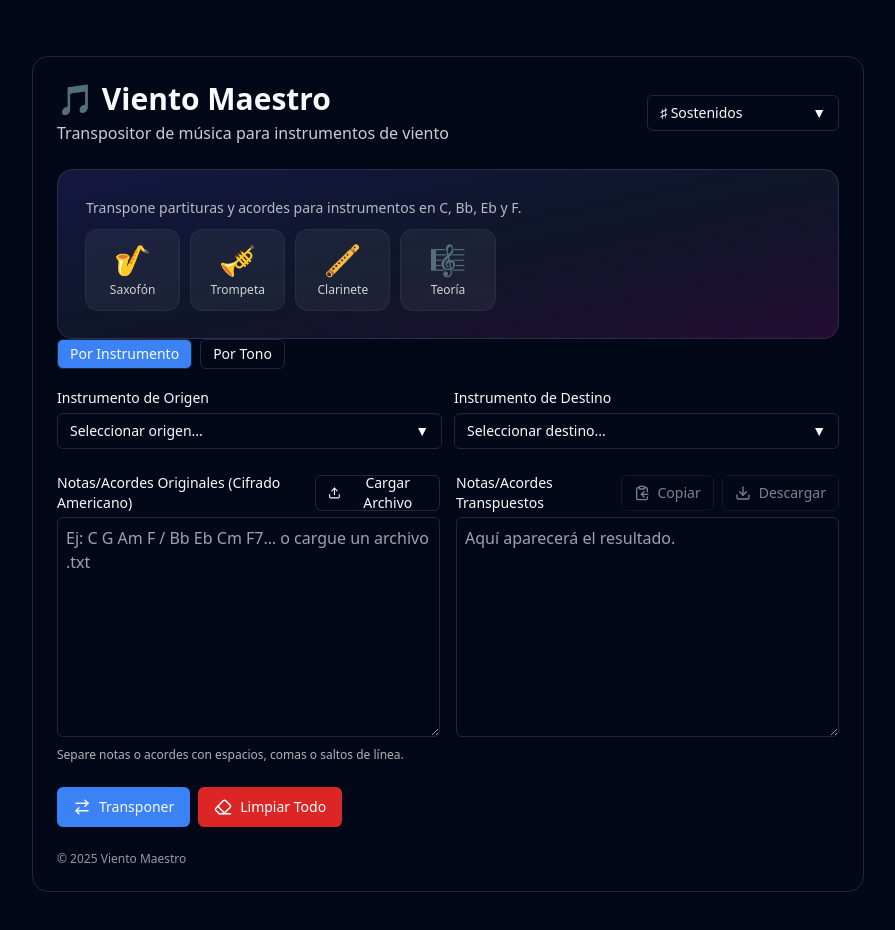
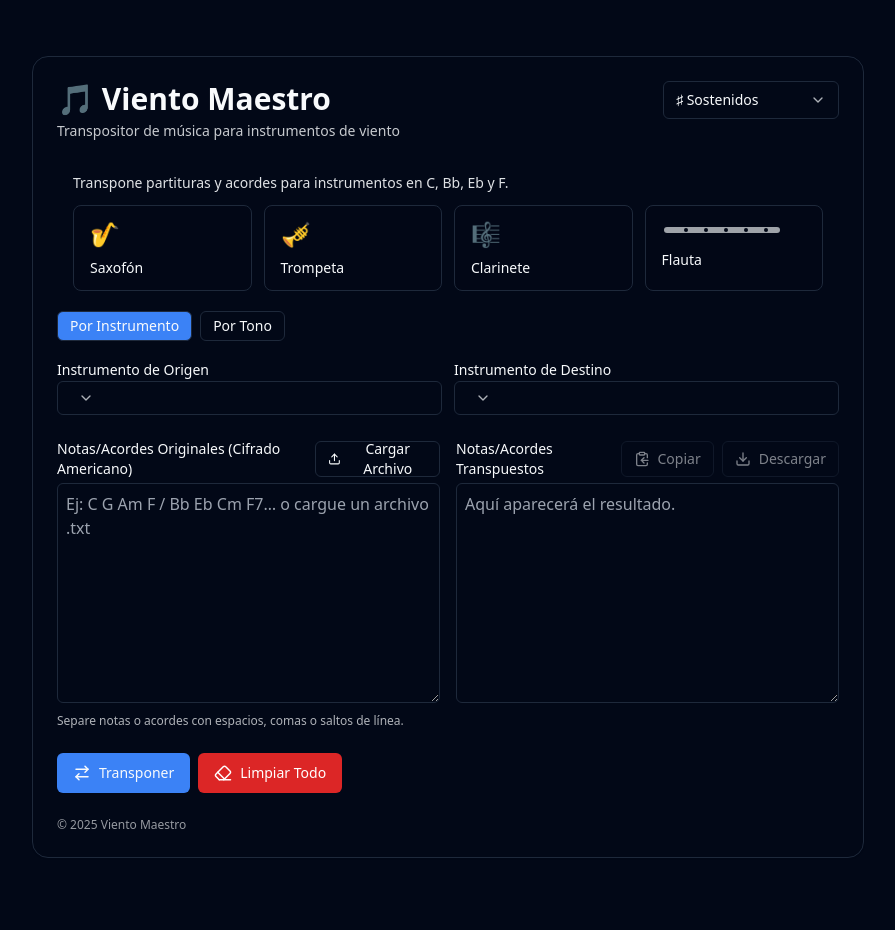
Before and after one commit to chgonzaster-stack/vientomaestro, a Next.js app: page / in a window 1280 px wide. Shown: the top 930 px of the page, without its empty margins (192-1087 px from the left). Built offline with nearby package versions, Linux system fonts and the light colour scheme.

Commit message:
UI: agrega icono de Flauta y arregla dropdown de Select con popper+portal+z-index

```diff
--- a/app/page.tsx
+++ b/app/page.tsx
@@ -1,3 +1,4 @@
+// app/page.tsx
 'use client';
 
 import { useEffect, useRef, useState } from 'react';
@@ -9,7 +10,6 @@ import {
   concertKeys,
   type ConcertKey,
 } from '@/constants/instruments';
-
 import { transposeLine, type Notation } from '@/lib/transposition';
 
 import { Card, CardContent, CardHeader } from '@/components/ui/card';
@@ -18,7 +18,7 @@ import { Textarea } from '@/components/ui/textarea';
 import { Tabs, TabsContent, TabsList, TabsTrigger } from '@/components/ui/tabs';
 import { useToast } from '@/components/ui/toast';
 
-// Select (Radix/Shadcn)
+// Select (Radix + shadcn) – versión mejorada
 import {
   Select,
   SelectTrigger,
@@ -26,9 +26,6 @@ import {
   SelectContent,
   SelectItem,
 } from '@/components/ui/select';
-
-// Banner con instrumentos (si no lo estás usando, puedes borrar esta línea y el <Hero />)
-import Hero from '@/components/hero';
 
 const tabs = ['instrumento', 'tono'] as const;
 type Tab = (typeof tabs)[number];
@@ -44,7 +41,7 @@ export default function TransposerPage() {
   const [originKey, setOriginKey] = useState<ConcertKey | null>(null);
   const [targetKey, setTargetKey] = useState<ConcertKey | null>(null);
 
-  // Entrada / Salida
+  // Entrada/Salida
   const [inputText, setInputText] = useState('');
   const [outputText, setOutputText] = useState('');
 
@@ -52,7 +49,7 @@ export default function TransposerPage() {
   const [isLoading, setIsLoading] = useState(false);
   const [year, setYear] = useState<number | null>(null);
 
-  // Notación: ♯/♭/auto
+  // Notación
   const [notation, setNotation] = useState<Notation>('sharps');
 
   const fileInputRef = useRef<HTMLInputElement | null>(null);
@@ -60,12 +57,10 @@ export default function TransposerPage() {
 
   useEffect(() => setYear(new Date().getFullYear()), []);
 
-  /** Abrir picker de archivo */
   function handleFilePick() {
     fileInputRef.current?.click();
   }
 
-  /** Leer archivo .txt */
   async function onFileChange(e: React.ChangeEvent<HTMLInputElement>) {
     const file = e.target.files?.[0];
     if (!file) return;
@@ -82,7 +77,6 @@ export default function TransposerPage() {
     toast({ title: 'Archivo cargado' });
   }
 
-  /** Ejecutar transposición */
   function doTranspose() {
     setIsLoading(true);
     try {
@@ -124,7 +118,6 @@ export default function TransposerPage() {
     }
   }
 
-  /** Copiar salida */
   async function copyOut() {
     try {
       await navigator.clipboard.writeText(outputText);
@@ -134,10 +127,10 @@ export default function TransposerPage() {
     }
   }
 
-  /** Descargar salida */
   function downloadOut() {
     if (!outputText) return;
-    const name = prompt('Nombre del archivo .txt', 'transpuesto.txt') || 'transpuesto.txt';
+    const name =
+      prompt('Nombre del archivo .txt', 'transpuesto.txt') || 'transpuesto.txt';
 
     const blob = new Blob([outputText], { type: 'text/plain;charset=utf-8' });
     const url = URL.createObjectURL(blob);
@@ -152,7 +145,6 @@ export default function TransposerPage() {
     toast({ title: 'Descargado' });
   }
 
-  /** Limpiar todo */
   function clearAll() {
     setTab('instrumento');
     setOriginInstrument(null);
@@ -166,28 +158,26 @@ export default function TransposerPage() {
 
   return (
     <main className="mx-auto max-w-4xl p-4 md:p-8">
-      <Card className="mx-auto my-6">
-        {/* Cabecera SEO friendly */}
-        <CardHeader className="pb-4">
-          <div className="flex flex-col items-start justify-between gap-3 sm:flex-row sm:items-center">
+      <Card className="mx-auto my-6 overflow-visible">
+        <CardHeader>
+          <div className="flex items-start justify-between gap-3">
             <div>
-              <h1 className="text-3xl font-semibold">🎵 Viento Maestro</h1>
-              <h2 className="mt-1 text-base text-white/80">
+              <h1 className="text-3xl font-semibold flex items-center gap-2">
+                🎵 Viento Maestro
+              </h1>
+              {/* SEO: palabra clave como H2 */}
+              <h2 className="mt-1 text-sm opacity-80">
                 Transpositor de música para instrumentos de viento
               </h2>
             </div>
 
             {/* Selector de notación a la derecha */}
-            <div className="w-48">
+            <div className="w-44">
               <Select value={notation} onValueChange={(v) => setNotation(v as Notation)}>
                 <SelectTrigger>
                   <SelectValue placeholder="Notación" />
                 </SelectTrigger>
-                <SelectContent
-                  position="popper"
-                  sideOffset={4}
-                  className="z-[60] max-h-64 overflow-auto"
-                >
+                <SelectContent position="popper" sideOffset={8} align="start" className="z-[9999]">
                   <SelectItem value="sharps">♯ Sostenidos</SelectItem>
                   <SelectItem value="flats">♭ Bemoles</SelectItem>
                   <SelectItem value="auto">Auto (según destino)</SelectItem>
@@ -195,15 +185,53 @@ export default function TransposerPage() {
               </Select>
             </div>
           </div>
+
+          {/* HERO – tarjetas con iconos (agregamos “Flauta”) */}
+          <div className="mt-5 rounded-xl bg-muted/30 px-4 py-3">
+            <p className="text-sm opacity-90 mb-3">
+              Transpone partituras y acordes para instrumentos en C, Bb, Eb y F.
+            </p>
+
+            <div className="grid grid-cols-2 gap-3 sm:grid-cols-4">
+              {/* Saxofón */}
+              <div className="rounded-lg bg-background/60 border px-4 py-3">
+                <div className="text-2xl">🎷</div>
+                <div className="mt-2 text-sm font-medium">Saxofón</div>
+              </div>
+
+              {/* Trompeta */}
+              <div className="rounded-lg bg-background/60 border px-4 py-3">
+                <div className="text-2xl">🎺</div>
+                <div className="mt-2 text-sm font-medium">Trompeta</div>
+              </div>
+
+              {/* Clarinete */}
+              <div className="rounded-lg bg-background/60 border px-4 py-3">
+                <div className="text-2xl">🎼</div>
+                <div className="mt-2 text-sm font-medium">Clarinete</div>
+              </div>
+
+              {/* Flauta – SVG simple */}
+              <div className="rounded-lg bg-background/60 border px-4 py-3">
+                <svg
+                  viewBox="0 0 120 24"
+                  className="h-6 w-[120px] text-foreground/80"
+                  aria-label="Flauta"
+                >
+                  <rect x="2" y="9" width="116" height="6" rx="3" className="fill-current opacity-80" />
+                  <circle cx="24" cy="12" r="2" className="fill-background" />
+                  <circle cx="44" cy="12" r="2" className="fill-background" />
+                  <circle cx="64" cy="12" r="2" className="fill-background" />
+                  <circle cx="84" cy="12" r="2" className="fill-background" />
+                  <circle cx="104" cy="12" r="2" className="fill-background" />
+                </svg>
+                <div className="mt-2 text-sm font-medium">Flauta</div>
+              </div>
+            </div>
+          </div>
         </CardHeader>
 
-        {/* Banner con instrumentos (opcional) */}
-        <div className="px-6">
-          <Hero />
-        </div>
-
-        <CardContent>
-          {/* Tabs */}
+        <CardContent className="overflow-visible">
           <Tabs value={tab} onValueChange={(v) => setTab(v as Tab)}>
             <TabsList>
               <TabsTrigger value="instrumento">Por Instrumento</TabsTrigger>
@@ -214,23 +242,20 @@ export default function TransposerPage() {
             <TabsContent value="instrumento">
               <div className="mt-4">
                 <div className="grid gap-3 md:grid-cols-2">
-                  <div>
+                  <div className="relative z-20 overflow-visible">
                     <label className="text-sm font-medium">Instrumento de Origen</label>
                     <Select
                       value={originInstrument?.value ?? ''}
                       onValueChange={(v) =>
-                        setOriginInstrument(
-                          INSTRUMENTS_DATA.find((i) => i.value === v) ?? null,
-                        )
+                        setOriginInstrument(INSTRUMENTS_DATA.find((i) => i.value === v) ?? null)
                       }
                     >
-                      <SelectTrigger className="mt-1">
-                        <SelectValue placeholder="Seleccionar origen..." />
-                      </SelectTrigger>
+                      <SelectTrigger />
                       <SelectContent
                         position="popper"
-                        sideOffset={4}
-                        className="z-[60] max-h-64 overflow-auto"
+                        sideOffset={8}
+                        align="start"
+                        className="z-[9999]"
                       >
                         {INSTRUMENTS_DATA.map((i) => (
                           <SelectItem key={i.value} value={i.value}>
@@ -241,23 +266,20 @@ export default function TransposerPage() {
                     </Select>
                   </div>
 
-                  <div>
+                  <div className="relative z-20 overflow-visible">
                     <label className="text-sm font-medium">Instrumento de Destino</label>
                     <Select
                       value={targetInstrument?.value ?? ''}
                       onValueChange={(v) =>
-                        setTargetInstrument(
-                          INSTRUMENTS_DATA.find((i) => i.value === v) ?? null,
-                        )
+                        setTargetInstrument(INSTRUMENTS_DATA.find((i) => i.value === v) ?? null)
                       }
                     >
-                      <SelectTrigger className="mt-1">
-                        <SelectValue placeholder="Seleccionar destino..." />
-                      </SelectTrigger>
+                      <SelectTrigger />
                       <SelectContent
                         position="popper"
-                        sideOffset={4}
-                        className="z-[60] max-h-64 overflow-auto"
+                        sideOffset={8}
+                        align="start"
+                        className="z-[9999]"
                       >
                         {INSTRUMENTS_DATA.map((i) => (
                           <SelectItem key={i.value} value={i.value}>
@@ -275,7 +297,7 @@ export default function TransposerPage() {
             <TabsContent value="tono">
               <div className="mt-4">
                 <div className="grid gap-3 md:grid-cols-2">
-                  <div>
+                  <div className="relative z-20 overflow-visible">
                     <label className="text-sm font-medium">Tono Original</label>
                     <Select
                       value={originKey?.name ?? ''}
@@ -283,13 +305,12 @@ export default function TransposerPage() {
                         setOriginKey(concertKeys.find((k) => k.name === v) ?? null)
                       }
                     >
-                      <SelectTrigger className="mt-1">
-                        <SelectValue placeholder="Seleccionar tono..." />
-                      </SelectTrigger>
+                      <SelectTrigger />
                       <SelectContent
                         position="popper"
-                        sideOffset={4}
-                        className="z-[60] max-h-64 overflow-auto"
+                        sideOffset={8}
+                        align="start"
+                        className="z-[9999]"
                       >
                         {concertKeys.map((k) => (
                           <SelectItem key={k.name} value={k.name}>
@@ -300,7 +321,7 @@ export default function TransposerPage() {
                     </Select>
                   </div>
 
-                  <div>
+                  <div className="relative z-20 overflow-visible">
                     <label className="text-sm font-medium">Tono Deseado</label>
                     <Select
                       value={targetKey?.name ?? ''}
@@ -308,13 +329,12 @@ export default function TransposerPage() {
                         setTargetKey(concertKeys.find((k) => k.name === v) ?? null)
                       }
                     >
-                      <SelectTrigger className="mt-1">
-                        <SelectValue placeholder="Seleccionar tono..." />
-                      </SelectTrigger>
+                      <SelectTrigger />
                       <SelectContent
                         position="popper"
-                        sideOffset={4}
-                        className="z-[60] max-h-64 overflow-auto"
+                        sideOffset={8}
+                        align="start"
+                        className="z-[9999]"
                       >
                         {concertKeys.map((k) => (
                           <SelectItem key={k.name} value={k.name}>
@@ -330,10 +350,10 @@ export default function TransposerPage() {
           </Tabs>
 
           {/* Entrada / salida */}
-          <div className="mt-6 grid gap-4 md:grid-cols-2">
+          <div className="grid gap-4 md:grid-cols-2 mt-6">
             {/* Entrada */}
             <div>
-              <div className="mb-1 flex items-center justify-between">
+              <div className="flex items-center justify-between mb-1">
                 <label className="text-sm font-medium">
                   Notas/Acordes Originales (Cifrado Americano)
                 </label>
@@ -364,8 +384,10 @@ export default function TransposerPage() {
 
             {/* Salida */}
             <div>
-              <div className="mb-1 flex items-center justify-between">
-                <label className="text-sm font-medium">Notas/Acordes Transpuestos</label>
+              <div className="flex items-center justify-between mb-1">
+                <label className="text-sm font-medium">
+                  Notas/Acordes Transpuestos
+                </label>
                 <div className="flex gap-2">
                   <Button variant="outline" size="sm" disabled={!outputText} onClick={copyOut}>
                     <ClipboardCopy size={16} /> Copiar
--- a/src/components/ui/select.tsx
+++ b/src/components/ui/select.tsx
@@ -1,71 +1,103 @@
+// src/components/ui/select.tsx
 'use client';
 
 import * as React from 'react';
-import * as SelectPrimitive from '@radix-ui/react-select';
+import * as RadixSelect from '@radix-ui/react-select';
+import { Check, ChevronDown } from 'lucide-react';
 import { cn } from '@/lib/utils';
 
-const Select = SelectPrimitive.Root;
-const SelectGroup = SelectPrimitive.Group;
+export const Select = RadixSelect.Root;
+export const SelectValue = RadixSelect.Value;
 
-const SelectValue = SelectPrimitive.Value;
-
-const SelectTrigger = React.forwardRef<
-  React.ElementRef<typeof SelectPrimitive.Trigger>,
-  React.ComponentPropsWithoutRef<typeof SelectPrimitive.Trigger>
->(({ className, children, ...props }, ref) => (
-  <SelectPrimitive.Trigger
-    ref={ref}
+export function SelectTrigger({
+  className,
+  children,
+  ...props
+}: React.ComponentPropsWithoutRef<typeof RadixSelect.Trigger>) {
+  return (
+    <RadixSelect.Trigger
+      {...props}
       className={cn(
-      "flex h-9 w-full items-center justify-between rounded-md border border-input bg-background px-3 py-2 text-sm ring-offset-background placeholder:text-muted-foreground focus:outline-none focus:ring-2 focus:ring-ring focus:ring-offset-2 disabled:cursor-not-allowed disabled:opacity-50",
+        'inline-flex w-full items-center justify-between rounded-md border bg-background px-3 py-2 text-sm',
+        'outline-none ring-0 focus-visible:ring-2 focus-visible:ring-primary/40',
         className
       )}
-    {...props}
     >
       {children}
-    <SelectPrimitive.Icon />
-  </SelectPrimitive.Trigger>
-));
-SelectTrigger.displayName = SelectPrimitive.Trigger.displayName;
+      <RadixSelect.Icon className="ml-2">
+        <ChevronDown className="h-4 w-4 opacity-70" />
+      </RadixSelect.Icon>
+    </RadixSelect.Trigger>
+  );
+}
 
-const SelectContent = React.forwardRef<
-  React.ElementRef<typeof SelectPrimitive.Content>,
-  React.ComponentPropsWithoutRef<typeof SelectPrimitive.Content>
->(({ className, children, position = "popper", ...props }, ref) => (
-  <SelectPrimitive.Portal>
-    <SelectPrimitive.Content
-      ref={ref}
+/**
+ * Content flotante con Popper + Portal.
+ * Usa ancho del trigger y z-index alto para evitar recortes.
+ */
+export function SelectContent({
+  className,
+  children,
+  position = 'popper',
+  sideOffset = 8,
+  align = 'start',
+  ...props
+}: Omit<
+  React.ComponentPropsWithoutRef<typeof RadixSelect.Content>,
+  'position'
+> & {
+  position?: 'item-aligned' | 'popper';
+  sideOffset?: number;
+  align?: 'start' | 'center' | 'end';
+}) {
+  return (
+    <RadixSelect.Portal>
+      <RadixSelect.Content
+        align={align}
+        position={position}
+        sideOffset={sideOffset}
+        {...props}
         className={cn(
-        "relative z-50 min-w-[8rem] overflow-hidden rounded-md border bg-popover text-popover-foreground shadow-md animate-in fade-in-80",
-        position === "popper" &&
-          "translate-y-1",
+          'z-[9999] overflow-hidden rounded-md border bg-popover text-popover-foreground shadow-md',
+          // igualar ancho al trigger
+          'min-w-[var(--radix-select-trigger-width)] w-[var(--radix-select-trigger-width)]',
+          // animación popper
+          'data-[state=open]:animate-in data-[state=closed]:animate-out',
+          'data-[state=open]:fade-in-0 data-[state=closed]:fade-out-0',
+          'data-[state=open]:zoom-in-95 data-[state=closed]:zoom-out-95',
+          'data-[side=bottom]:slide-in-from-top-2 data-[side=top]:slide-in-from-bottom-2',
           className
         )}
-      position={position}
+      >
+        <RadixSelect.Viewport className="p-1">
+          {children}
+        </RadixSelect.Viewport>
+      </RadixSelect.Content>
+    </RadixSelect.Portal>
+  );
+}
+
+export function SelectItem({
+  className,
+  children,
+  ...props
+}: React.ComponentPropsWithoutRef<typeof RadixSelect.Item>) {
+  return (
+    <RadixSelect.Item
       {...props}
-    >
-      <SelectPrimitive.Viewport className="p-1">
-        {children}
-      </SelectPrimitive.Viewport>
-    </SelectPrimitive.Content>
-  </SelectPrimitive.Portal>
-));
-SelectContent.displayName = SelectPrimitive.Content.displayName;
-
-const SelectItem = React.forwardRef<
-  React.ElementRef<typeof SelectPrimitive.Item>,
-  React.ComponentPropsWithoutRef<typeof SelectPrimitive.Item>
->(({ className, children, ...props }, ref) => (
-  <SelectPrimitive.Item
-    ref={ref}
       className={cn(
-      "relative flex w-full cursor-default select-none items-center rounded-sm px-2 py-1.5 text-sm outline-none focus:bg-accent focus:text-accent-foreground",
+        'relative flex w-full cursor-default select-none items-center rounded-sm px-3 py-2 text-sm outline-none',
+        'focus:bg-accent focus:text-accent-foreground',
+        'data-[disabled]:pointer-events-none data-[disabled]:opacity-50',
         className
       )}
-    {...props}
     >
-    <SelectPrimitive.ItemText>{children}</SelectPrimitive.ItemText>
-  </SelectPrimitive.Item>
-));
-SelectItem.displayName = SelectPrimitive.Item.displayName;
-
-export { Select, SelectGroup, SelectValue, SelectTrigger, SelectContent, SelectItem };
+      <span className="mr-2 inline-flex h-4 w-4 items-center justify-center">
+        <RadixSelect.ItemIndicator>
+          <Check className="h-4 w-4" />
+        </RadixSelect.ItemIndicator>
+      </span>
+      <RadixSelect.ItemText>{children}</RadixSelect.ItemText>
+    </RadixSelect.Item>
+  );
+}
```
Lines whose indentation alone changed are shown as unchanged.
